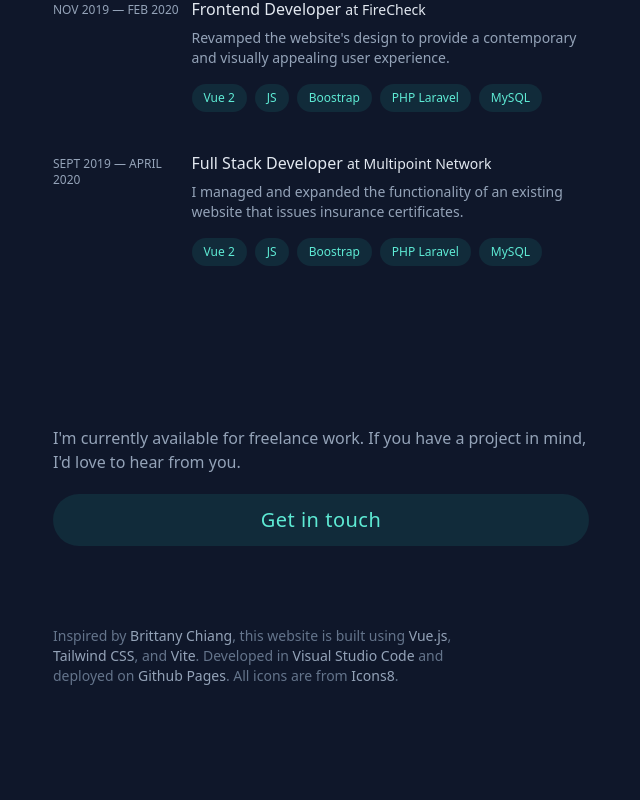
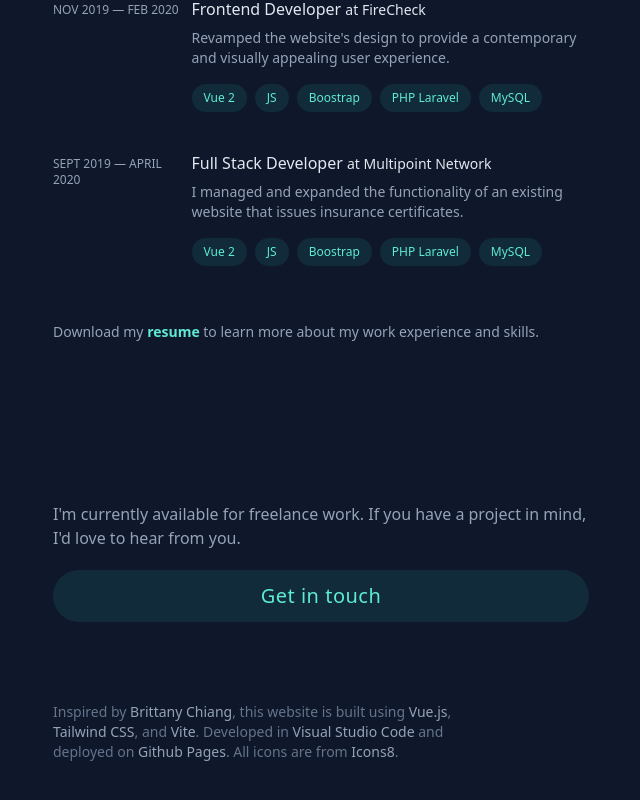
Before and after one commit to franpas12123/personal-website, a Vue app: page / in a window 1280 px wide. Shown: the part 3152-3952 px from the top of the page, without its empty margins (595-1235 px from the left). Built offline with nearby package versions, Linux system fonts and the light colour scheme.

Commit message:
remove unused div

```diff
--- a/src/App.vue
+++ b/src/App.vue
@@ -13,12 +13,9 @@ import { useStore } from "./stores/store";
 
 // const refs = ref([]);
 const { navigation } = useStore();
-
 </script>
 
 <template>
-  <div class="sticky left-0 top-0">
-  </div>
   <div
     class="mx-auto min-h-screen max-w-screen-xl px-6 py-12 font-sans md:px-12 md:py-20 lg:px-24 lg:py-0"
   >
@@ -317,6 +314,16 @@ const { navigation } = useStore();
                 that issues insurance certificates.
               </p>
             </AppExperience>
+
+            <div class="mt-14">
+              <p class="text-sm">
+                Download my
+                <a href="/resume.pdf" download="resume.pdf" class=" font-semibold text-teal-300">
+                  resume
+                </a>
+                to learn more about my work experience and skills.
+              </p>
+            </div>
           </AppSection>
         </section>
 
```
